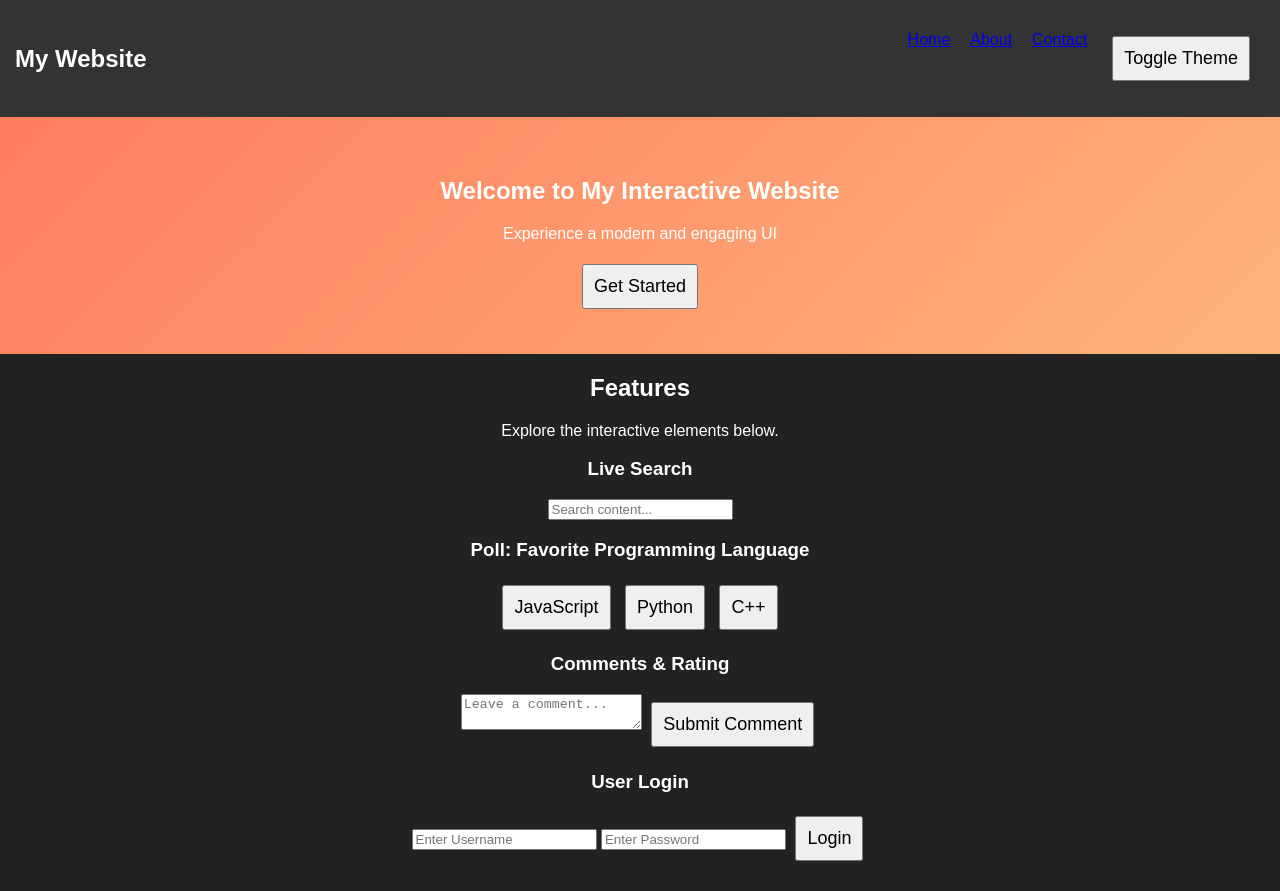
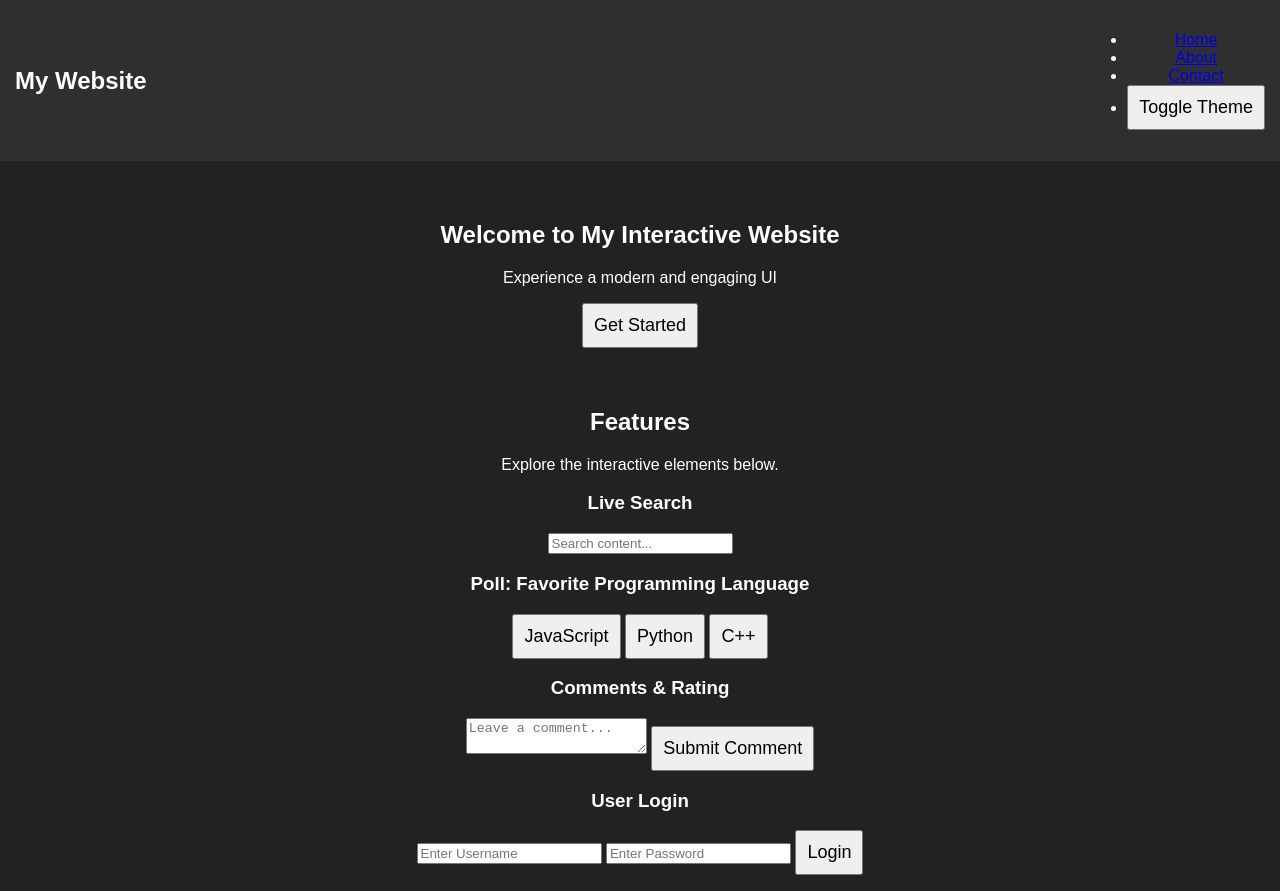
Before and after one commit to ykn1223/USER-INTERFACE, a plain HTML site: page index.html in a window 1280 px wide. Both pictures are taken after a click on the button "Toggle Theme". Drawn offline with Linux system fonts and the light colour scheme.

Commit message:
Update style.css

```diff
--- a/style.css
+++ b/style.css
@@ -2,12 +2,12 @@ body {
     font-family: Arial, sans-serif;
     text-align: center;
     margin: 0;
-    background-color: #f4f4f4;
-    transition: background-color 0.5s, color 0.5s;
+    background: linear-gradient(135deg, #ff7e5f, #feb47b);
+    transition: background 0.5s, color 0.5s;
 }
 
 .navbar {
-    background-color: #333;
+    background-color: rgba(51, 51, 51, 0.8);
     padding: 15px;
     display: flex;
     justify-content: space-between;
@@ -15,25 +15,14 @@ body {
     color: white;
 }
 
-.navbar ul {
-    list-style: none;
-    display: flex;
-}
-
-.navbar ul li {
-    margin: 0 10px;
-}
-
 .hero {
-    background: linear-gradient(135deg, #ff7e5f, #feb47b);
-    color: white;
     padding: 40px;
+    animation: fadeIn 1s ease-in-out;
 }
 
 button {
     font-size: 18px;
     padding: 10px;
-    margin: 5px;
     cursor: pointer;
     transition: transform 0.2s, background-color 0.3s;
 }
@@ -43,11 +32,18 @@ button:hover {
     background-color: lightblue;
 }
 
+.todo {
+    background: rgba(255, 255, 255, 0.2);
+    padding: 20px;
+    border-radius: 10px;
+}
+
 .dark-mode {
-    background-color: #222;
+    background: #222;
     color: white;
 }
 
-.hidden {
-    display: none;
+@keyframes fadeIn {
+    from { opacity: 0; transform: translateY(20px); }
+    to { opacity: 1; transform: translateY(0); }
 }
```
